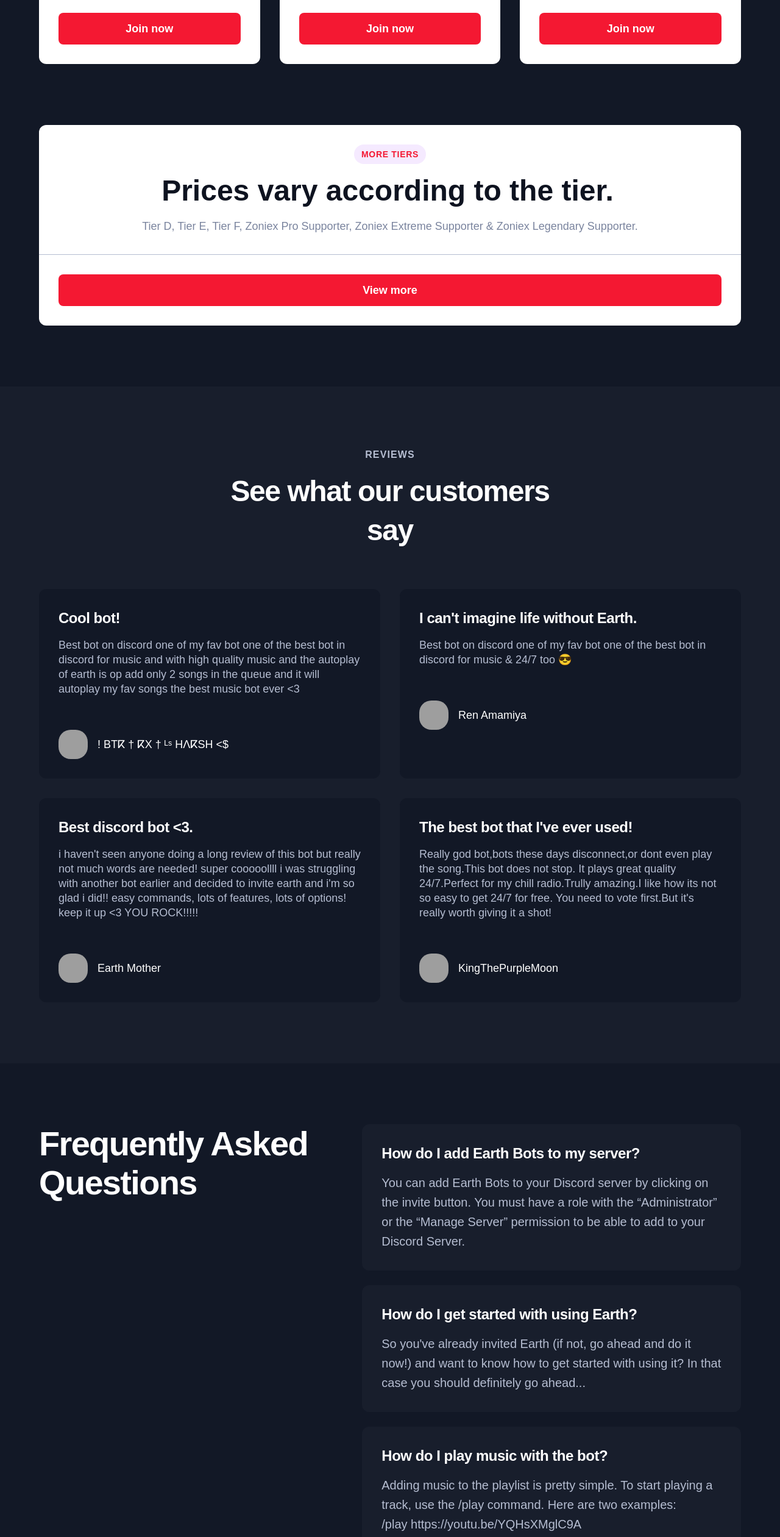
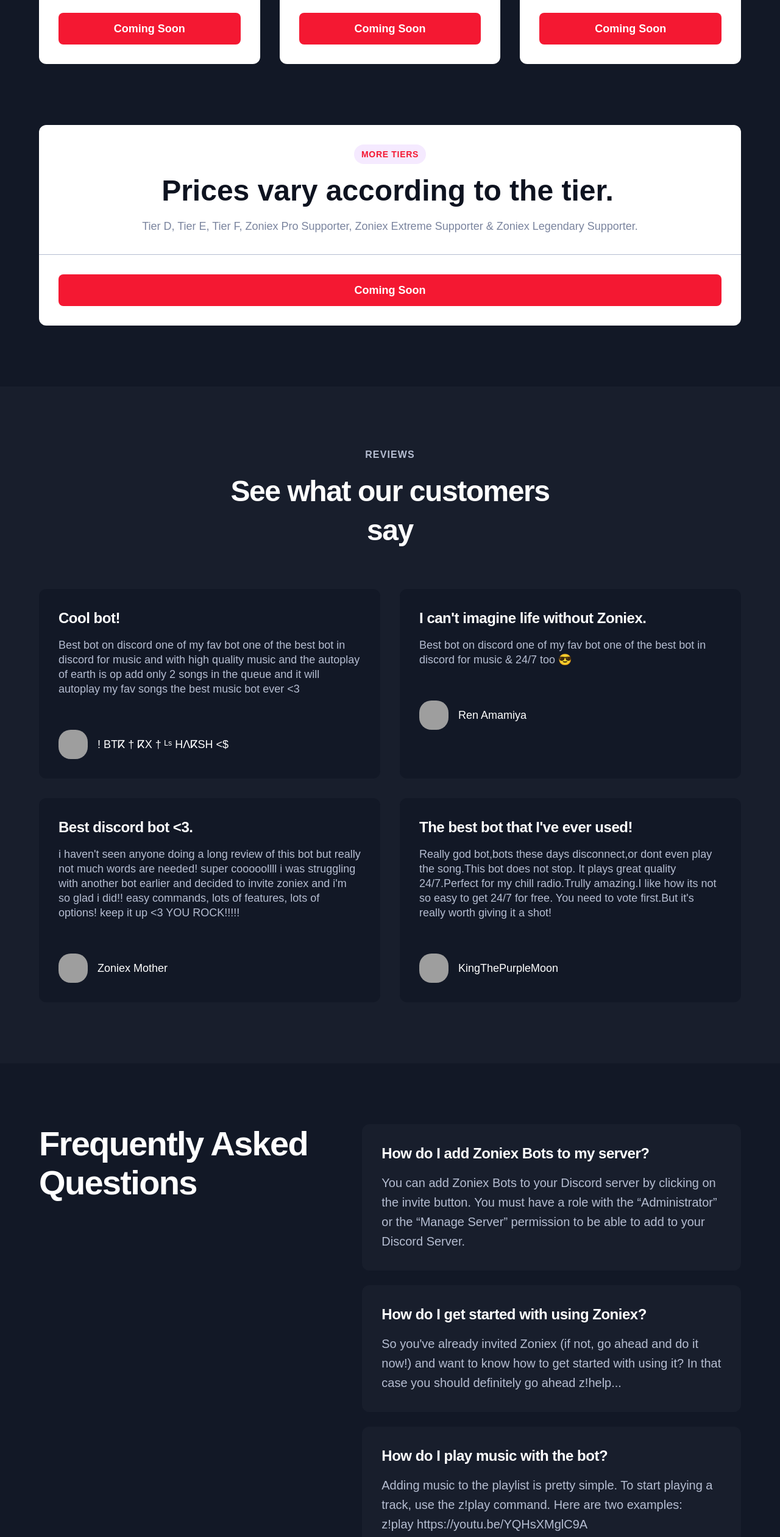
Before and after one commit to PatentGuyy/Zoniex-Web, a website: page premium.html in a window 1280 px wide. Shown: the part 1421-3942 px from the top of the page at 61% size. Drawn offline with nearby package versions, Linux system fonts and the light colour scheme; grey boxes are pictures that could not be loaded; a web font is replaced by a local one.

Commit message:
Update premium.html

```diff
--- a/premium.html
+++ b/premium.html
@@ -27,7 +27,7 @@
      <div data-animation="default" data-collapse="medium" data-duration="400" data-easing="ease" data-easing2="ease" role="banner" class="nav-bar w-nav">
         <div class="navbar-wrapper">
             <div class="nav-left"><a href="/" aria-current="page" class="nav-logo w-nav-brand w--current"><img src="https://cdn.discordapp.com/attachments/959057769179267092/997112057835028490/unknown.png" loading="lazy" alt=""/></a>
-                <nav role="navigation" class="nav-links w-nav-menu"><a href="/premium" class="nav-link w-nav-link">Premium</a><a href="/commands" class="nav-link w-nav-link">Commands</a><a href="https://discord.gg/earthbot" class="nav-link w-nav-link">Support</a><a href="/faq" class="nav-link w-nav-link">FAQ's</a></nav>
+                <nav role="navigation" class="nav-links w-nav-menu"><a href="/premium.html" class="nav-link w-nav-link">Premium</a><a href="/commands.html" class="nav-link w-nav-link">Commands</a><a href="https://discord.gg/yyWfs8Rwcy" class="nav-link w-nav-link">Support</a><a href="/faq.html" class="nav-link w-nav-link">FAQ's</a></nav>
             </div>
             <div class="nav-right">
                 <div class="nav-button-container"><a href="https://discord.com/oauth2/authorize?client_id=1258070959089389609&permissions=8&integration_type=0&scope=bot" class="button w-button">Invite Zoniex</a></div>
@@ -67,7 +67,7 @@
                             <li>Access to extra bots (Zoniex Official, Zoniex 3 and Zoniex Music).</li>
                             <li>No command cooldown.</li>
                             <li>Get a fancy role in our server to show how awesome you are.</li>
-                        </ul><a href="https://www.patreon.com/join/earth_bot/checkout?rid=7736057&cadence=1" class="button w-button">Join now</a></div>
+                        </ul><a href="/404" class="button w-button">Coming Soon</a></div>
                 </div>
                 <div class="pricing-card">
                     <div class="pricing-card-top">
@@ -89,7 +89,7 @@
                             <li>Access to extra bots (Zoniex Official, Zoniex 3 and Zoniex Music).</li>
                             <li>No command cooldown.</li>
                             <li>Get a fancy role in our server to show how awesome you are.</li>
-                        </ul><a href="https://www.patreon.com/join/earth_bot/checkout?rid=8591675&cadence=1" class="button w-button">Join now</a></div>
+                        </ul><a href="/404" class="button w-button">Coming Soon</a></div>
                 </div>
               <div class="pricing-card">
                     <div class="pricing-card-top">
@@ -111,7 +111,7 @@
                             <li>Access to extra bots (Zoniex Official, Zoniex 3 and Zoniex Music).</li>
                             <li>No command cooldown.</li>
                             <li>Get a fancy role in our server to show how awesome you are.</li>
-                        </ul><a href="https://www.patreon.com/join/earth_bot/checkout?rid=8195079&cadence=1" class="button w-button">Join now</a></div>
+                        </ul><a href="/404" class="button w-button">Coming Soon</a></div>
                 </div>
 
                 </div>
@@ -124,7 +124,7 @@
                         <div>Tier D, Tier E, Tier F, Zoniex Pro Supporter, Zoniex Extreme Supporter & Zoniex Legendary Supporter.</div>
                     </div>
                     <div class="pricing-card-bottom">
-                        <a href="/404" class="button w-button">View more</a></div>
+                        <a href="/404" class="button w-button">Coming Soon</a></div>
             </div>
         </div>
     </div>
@@ -145,7 +145,7 @@
                     </div>
                 </div>
                 <div class="review-card">
-                    <h6>I can&#x27;t imagine life without Earth.</h6>
+                    <h6>I can&#x27;t imagine life without Zoniex.</h6>
                     <p class="small-paragraph">Best bot on discord one of my fav bot one of the best bot in discord for music & 24/7 too 😎</p>
                     <div class="review-person"><img src="https://cdn.discordapp.com/attachments/931650818636152895/978688283687137320/unknown.png" loading="lazy" alt="" class="review-person-image" />
                         <div class="review-person-details">
@@ -156,10 +156,10 @@
                 </div>
                 <div class="review-card">
                     <h6>Best discord bot <3.</h6>
-                    <p class="small-paragraph">i haven't seen anyone doing a long review of this bot but really not much words are needed! super cooooollll i was struggling with another bot earlier and decided to invite earth and i'm so glad i did!! easy commands, lots of features, lots of options! keep it up <3 YOU ROCK!!!!!</p>
+                    <p class="small-paragraph">i haven't seen anyone doing a long review of this bot but really not much words are needed! super cooooollll i was struggling with another bot earlier and decided to invite zoniex and i'm so glad i did!! easy commands, lots of features, lots of options! keep it up <3 YOU ROCK!!!!!</p>
                     <div class="review-person"><img src="https://cdn.discordapp.com/attachments/931650818636152895/978688782939345016/unknown.png" loading="lazy" alt="" class="review-person-image" />
                         <div class="review-person-details">
-                            <div class="review-person-name">Earth Mother</div>
+                            <div class="review-person-name">Zoniex Mother</div>
 
                         </div>
                     </div>
@@ -187,22 +187,22 @@
                 </div>
                 <div class="faq-questions-grid">
                     <div class="faq-item">
-                        <h6>How do I add Earth Bots to my server?</h6>
-                        <p class="faq-answer-text">You can add Earth Bots to your Discord server by clicking on the invite button. You must have a role with the “Administrator” or the “Manage Server” permission to be able to add to your Discord Server.</p>
+                        <h6>How do I add Zoniex Bots to my server?</h6>
+                        <p class="faq-answer-text">You can add Zoniex Bots to your Discord server by clicking on the invite button. You must have a role with the “Administrator” or the “Manage Server” permission to be able to add to your Discord Server.</p>
                     </div>
                     <div class="faq-item">
-                        <h6>How do I get started with using Earth?</h6>
-                        <p class="faq-answer-text">So you've already invited Earth (if not, go ahead and do it now!) and want to know how to get started with using it? In that case you should definitely go ahead...</p>
+                        <h6>How do I get started with using Zoniex?</h6>
+                        <p class="faq-answer-text">So you've already invited Zoniex (if not, go ahead and do it now!) and want to know how to get started with using it? In that case you should definitely go ahead z!help...</p>
                     </div>
                     <div class="faq-item">
                         <h6>How do I play music with the bot?</h6>
-                        <p class="faq-answer-text">Adding music to the playlist is pretty simple. To start playing a track, use the /play command. Here are two examples:<br>
-/play https://youtu.be/YQHsXMglC9A<br>
-/play Sabrina</p>
+                        <p class="faq-answer-text">Adding music to the playlist is pretty simple. To start playing a track, use the z!play command. Here are two examples:<br>
+z!play https://youtu.be/YQHsXMglC9A<br>
+z!play Sabrina</p>
                     </div>
                     <div class="faq-item">
                         <h6>How to set the bot 24/7 in VC?</h6>
-                        <p class="faq-answer-text">First you have to join the voice channel there you can set the bot 24/7 then you can simply set the bot 24/7 by using /24/7.</p>
+                        <p class="faq-answer-text">First you have to join the voice channel there you can set the bot 24/7 then you can simply set the bot 24/7 by using z!play.</p>
                     </div>
                 </div>
             </div>
@@ -213,9 +213,9 @@
             <div class="cta-wrapper">
                 <div class="_600-width">
                     <h4>Get Premium</h4>
-                    <div class="">Get Premium and enjoy a better version of Earth!</div>
+                    <div class="">Get Premium and enjoy a better version of Zoniex!</div>
                 </div>
-                <div class="cta-button-container"><a href="https://www.patreon.com/join/earth_bot" class="button white first-button w-button">Get Premium</a></div>
+                <div class="cta-button-container"><a href="/404" class="button white first-button w-button">Coming Soon</a></div>
             </div>
         </div>
     </div>
@@ -225,10 +225,10 @@
                 <div class="footer-top-wrapper"><a href="#" class="footer-logo w-inline-block"><img src="https://cdn.discordapp.com/attachments/959057769179267092/997112057835028490/unknown.png" loading="lazy" alt=""/></a>
                     <div class="w-layout-grid footer-links-grid">
                         <div class="footer-links">
-                            <div class="footer-link-title">Earth</div><a href="/" aria-current="page" class="footer-link w--current">Home</a><a href="/premium" class="footer-link">Premium</a><a href="/commands" class="footer-link">Commands</a><a href="https://discord.gg/earthbot" class="footer-link">Support</a><a href="/faq" class="footer-link">FAQ's</a>
+                            <div class="footer-link-title">Zoniex</div><a href="/" aria-current="page" class="footer-link w--current">Home</a><a href="/premium.html" class="footer-link">Premium</a><a href="/commands.html" class="footer-link">Commands</a><a href="https://discord.gg/yyWfs8Rwcy" class="footer-link">Support</a><a href="/faq.html" class="footer-link">FAQ's</a>
                             </div>
                         <div class="footer-links">
-                            <div class="footer-link-title">Legal</div><a href="/policy" class="footer-link">Privacy Policy</a><a href="/tos" class="footer-link">Terms of Service</a></div>
+                            <div class="footer-link-title">Legal</div><a href="/policy.html" class="footer-link">Privacy Policy</a><a href="/terms.html" class="footer-link">Terms of Service</a></div>
                     </div>
                 </div>
             </div>
@@ -237,7 +237,7 @@
             <div class="wrapper">
                 <div class="footer-bottom-wrapper">
                     <div class="footer-bottom-text">Not Affiliated with Discord All Rights Reserved.</div>
-                    <div class="footer-social-links"><a href="https://twitter.com/Earth3656" target="_blank" class="footer-social-icon w-inline-block"><img src="https://cdn.discordapp.com/attachments/1008677791463645277/1023923020181557308/unknown.png" loading="lazy" alt="" /></a><a href="https://discord.gg/earthbot" target="_blank" class="footer-social-icon w-inline-block"><img src="https://cdn.discordapp.com/attachments/1008677791463645277/1023922664370360370/unknown.png" loading="lazy" alt="" /></a><a href="mailto: contact@earthmusic.xyz" target="_blank" class="footer-social-icon w-inline-block"><img src="https://cdn.discordapp.com/attachments/1008677791463645277/1023924007252267129/unknown.png" loading="lazy" alt="" /></a></div>
+                    <div class="footer-social-links"><a href="/404" target="_blank" class="footer-social-icon w-inline-block"><img src="https://cdn.discordapp.com/attachments/1008677791463645277/1023923020181557308/unknown.png" loading="lazy" alt="" /></a><a href="https://discord.gg/earthbot" target="_blank" class="footer-social-icon w-inline-block"><img src="https://cdn.discordapp.com/attachments/1008677791463645277/1023922664370360370/unknown.png" loading="lazy" alt="" /></a><a href="mailto: contact@earthmusic.xyz" target="_blank" class="footer-social-icon w-inline-block"><img src="https://cdn.discordapp.com/attachments/1008677791463645277/1023924007252267129/unknown.png" loading="lazy" alt="" /></a></div>
 
             </div>
         </div>
```
